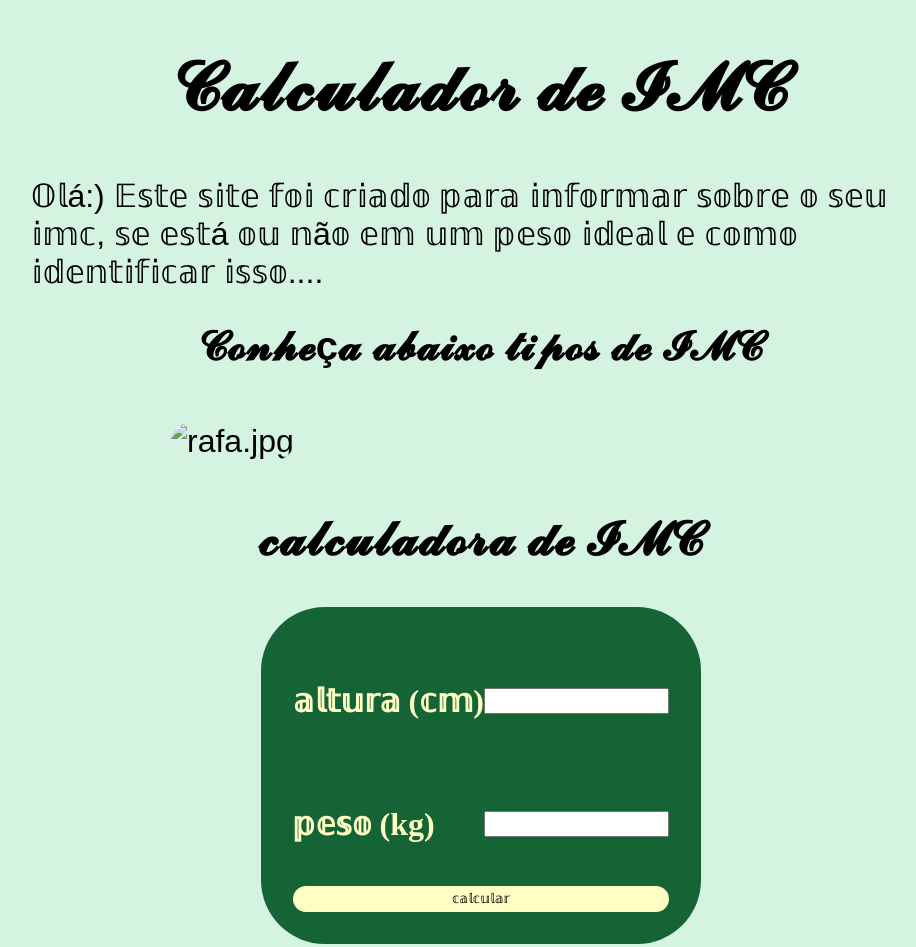
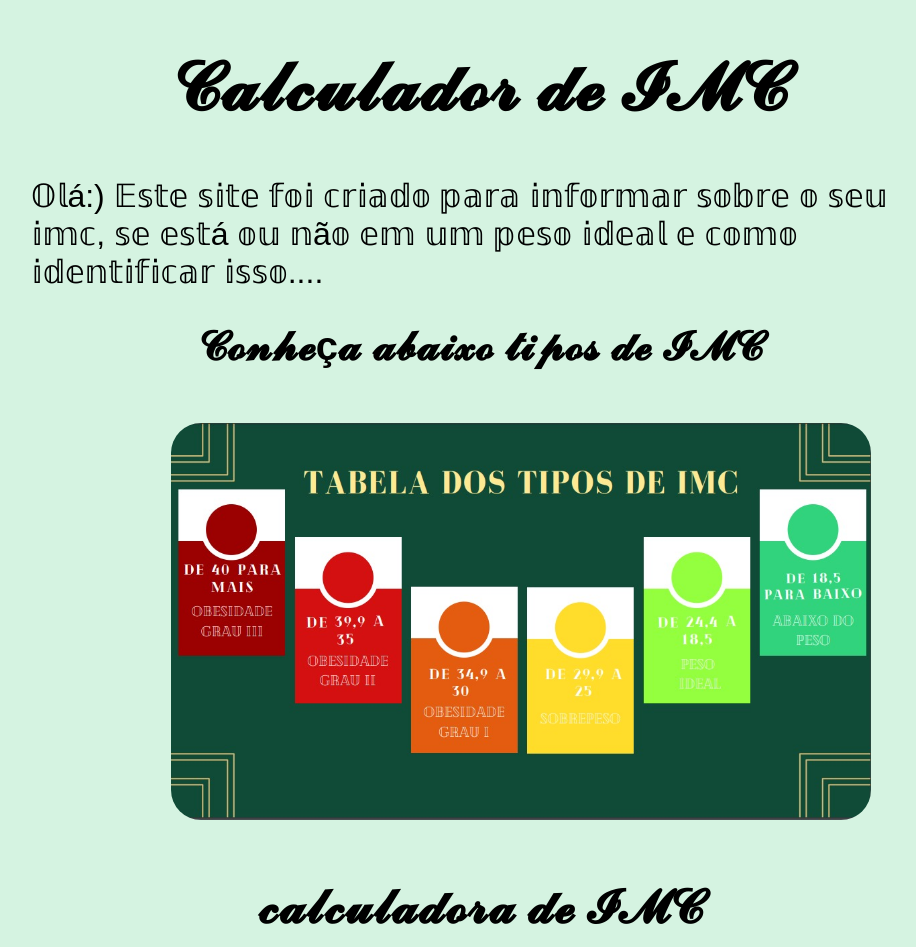
Before and after one commit to rafinha24/rafinha24.github.io, a plain HTML site: page index.html in a window 1280 px wide. Shown: the top 947 px of the page, without its empty margins (159-1075 px from the left). Drawn offline with Linux system fonts and the light colour scheme.

Commit message:
Update index.html

```diff
--- a/index.html
+++ b/index.html
@@ -29,7 +29,7 @@
 
 
 <section>
-  <img class="banana" src="imgsaude/rafa.jpg" alt="rafa.jpg">
+  <img class="banana" src="rafa.jpg" alt="rafa.jpg">
 </section>
 
 
```
